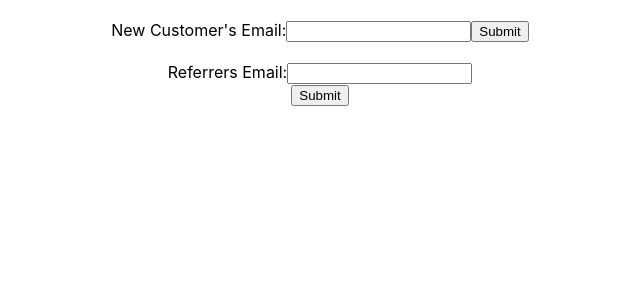
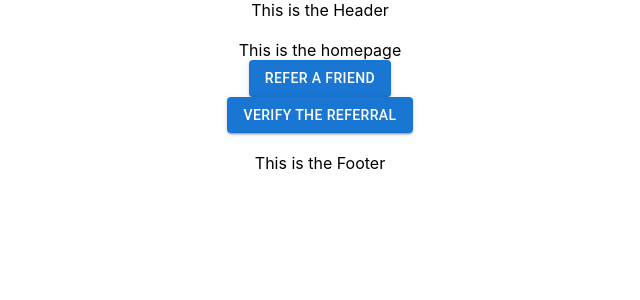
Before and after one commit to RyanS9607/customer-referral-application, a React (Create React App) app: page / in a window 1280 px wide. Shown: the top 300 px of the page, without its empty margins (320-960 px from the left). Built offline with nearby package versions, Linux system fonts and the light colour scheme.

Commit message:
[CRAF-4] -Routes, Inputbox and homepage

```diff
--- a/package.json
+++ b/package.json
@@ -3,12 +3,16 @@
   "version": "0.1.0",
   "private": true,
   "dependencies": {
+    "@emotion/react": "^11.11.4",
+    "@emotion/styled": "^11.11.5",
+    "@mui/material": "^5.15.15",
     "@testing-library/jest-dom": "^5.17.0",
     "@testing-library/react": "^13.4.0",
     "@testing-library/user-event": "^13.5.0",
     "axios": "^1.6.8",
     "react": "^18.2.0",
     "react-dom": "^18.2.0",
+    "react-router-dom": "^6.22.3",
     "react-scripts": "5.0.1",
     "web-vitals": "^2.1.4"
   },
--- a/src/App.js
+++ b/src/App.js
@@ -1,14 +1,21 @@
 import './App.css';
-import ReferAFriend from './ components/ReferAFriend';
-import ValidateReferral from './ components/ValidateReferral';
+import React from 'react';
+import Header from './components/Header/Header';
+import Footer from './components/Footer/Footer';
+import Layout  from './Routes';
 
-import React from 'react';
+
+
 
 function App() {
   return (
     <div className="App">
-      <ReferAFriend/>
-      <ValidateReferral/>
+      <Header/>
+      <br/>
+        <Layout/>
+      <br/>
+      <Footer/>
+    <br/>
     </div>
   );
 }
--- /dev/null
+++ b/src/Routes.js
@@ -0,0 +1,19 @@
+import React from "react";
+import { BrowserRouter as Router, Route, Routes } from "react-router-dom";
+import TempHomePage from './components/Pages/TempHomePage';
+import ValidateReferral from './components/Pages/ValidateReferral';
+import ReferAFriend from './components/Pages/ReferAFriend';
+
+const Layout = () => {
+    return (
+        <Router>
+            <Routes>
+                <Route exact path="/" element={<TempHomePage/>}></Route>
+                <Route path="/refernewcustomer" element={<ReferAFriend/>}></Route>
+                <Route path="/verifyreferral"element={<ValidateReferral/>}></Route>
+            </Routes>
+        </Router>
+    );
+}
+
+export default Layout;
--- /dev/null
+++ b/src/components/Footer/Footer.jsx
@@ -0,0 +1,11 @@
+import React from 'react';
+
+function Footer() {
+  return (
+    <>
+     This is the Footer
+    </>
+  );
+}
+
+export default Footer;
--- /dev/null
+++ b/src/components/Header/Header.jsx
@@ -0,0 +1,9 @@
+import React from 'react';
+
+function Header() {
+  return (
+    <div>This is the Header</div>
+  );
+}
+
+export default Header;
--- /dev/null
+++ b/src/components/InputField/InputField.jsx
@@ -0,0 +1,16 @@
+import React from 'react';
+
+function InputField({ value, onChange }) {
+  return (
+    <label>
+      <input
+        type="email"
+        value={value}
+        onChange={onChange}
+        required
+      />
+    </label>
+  );
+}
+
+export default InputField;
--- a/src/ components/ReferAFriend.jsx
+++ b/src/components/Pages/ReferAFriend.jsx
@@ -1,5 +1,7 @@
 import React, { useState } from 'react';
 import axios from 'axios';
+import InputField from '../InputField/InputField';
+
 
 function ReferAFriend() {
     //Due to restrictions in AWS, this Boolean field must be manually set. However, for a live system, this field would ideally use the email of the logged-in user as the state.
@@ -33,20 +35,15 @@ function ReferAFriend() {
   };
 
   return (
-    <form onSubmit={handleSubmit}>
-
-      <br />
-      <label>
-        New Customer's Email:
-        <input
-          type="email"
-          value={newCustomerEmail}
-          onChange={(e) => setNewCustomerEmail(e.target.value)}
-          required
-        />
-      </label>
-      <button type="submit">Submit</button>
-    </form>
+    <>
+      <form onSubmit={handleSubmit}>
+        <label>New Customers Email:
+        <InputField value={newCustomerEmail} onChange={(e) => setNewCustomerEmail(e.target.value)} />
+        <br />
+        <button type="submit">Submit</button>
+        </label>
+      </form>
+    </>
   );
 }
 
--- /dev/null
+++ b/src/components/Pages/TempHomePage.jsx
@@ -0,0 +1,28 @@
+import React from 'react';
+import { Link } from 'react-router-dom';
+import Button from '@mui/material/Button';
+
+
+function TempHomepage() {
+
+  return (
+    <>
+    This is the homepage
+    <br/>
+    <Link to="/refernewcustomer">
+      <Button variant="contained" >
+        Refer A Friend
+      </Button>
+    </Link>
+    <br/>
+    <Link to="/verifyreferral">
+      <Button variant="contained">
+          Verify The Referral
+      </Button>
+    </Link>
+    <br/>
+    </>
+  );
+}
+
+export default TempHomepage;
--- a/src/ components/ValidateReferral.jsx
+++ b/src/components/Pages/ValidateReferral.jsx
@@ -1,9 +1,10 @@
 import React, { useState } from 'react';
 import axios from 'axios';
+import InputField from '../InputField/InputField';
 
 function ValidateReferral() {
 
-  const [referrersEmail, setRerrersEmail] = useState('');
+  const [referrersEmail, setReferrersEmail] = useState('');
 
   //Due to restrictions in AWS, this Boolean field must be manually set. However, for a live system, this field would ideally use the email of the logged-in user as the state.
   const [newCustomerEmail] = useState('ryans6atfc@gmail.com');
@@ -34,21 +35,15 @@ function ValidateReferral() {
   };
 
   return (
-    <form onSubmit={handleSubmit}>
-
-      <br />
-      <label>
-      Referrers Email:
-        <input
-          type="email"
-          value={referrersEmail}
-          onChange={(e) => setRerrersEmail(e.target.value)}
-          required
-        />
-      </label>
-      <br />
-      <button type="submit">Submit</button>
-    </form>
+    <>
+      <form onSubmit={handleSubmit}>
+        <label>Referrers Email:
+        <InputField value={referrersEmail} onChange={(e) => setReferrersEmail(e.target.value)} />
+        <br />
+        <button type="submit">Submit</button>
+        </label>
+      </form>
+    </>
   );
 }
 
```
Also changed, not shown: src/components/InputField/InputField.css (added), 1 other file (tests, documents, lock files or other folders).
